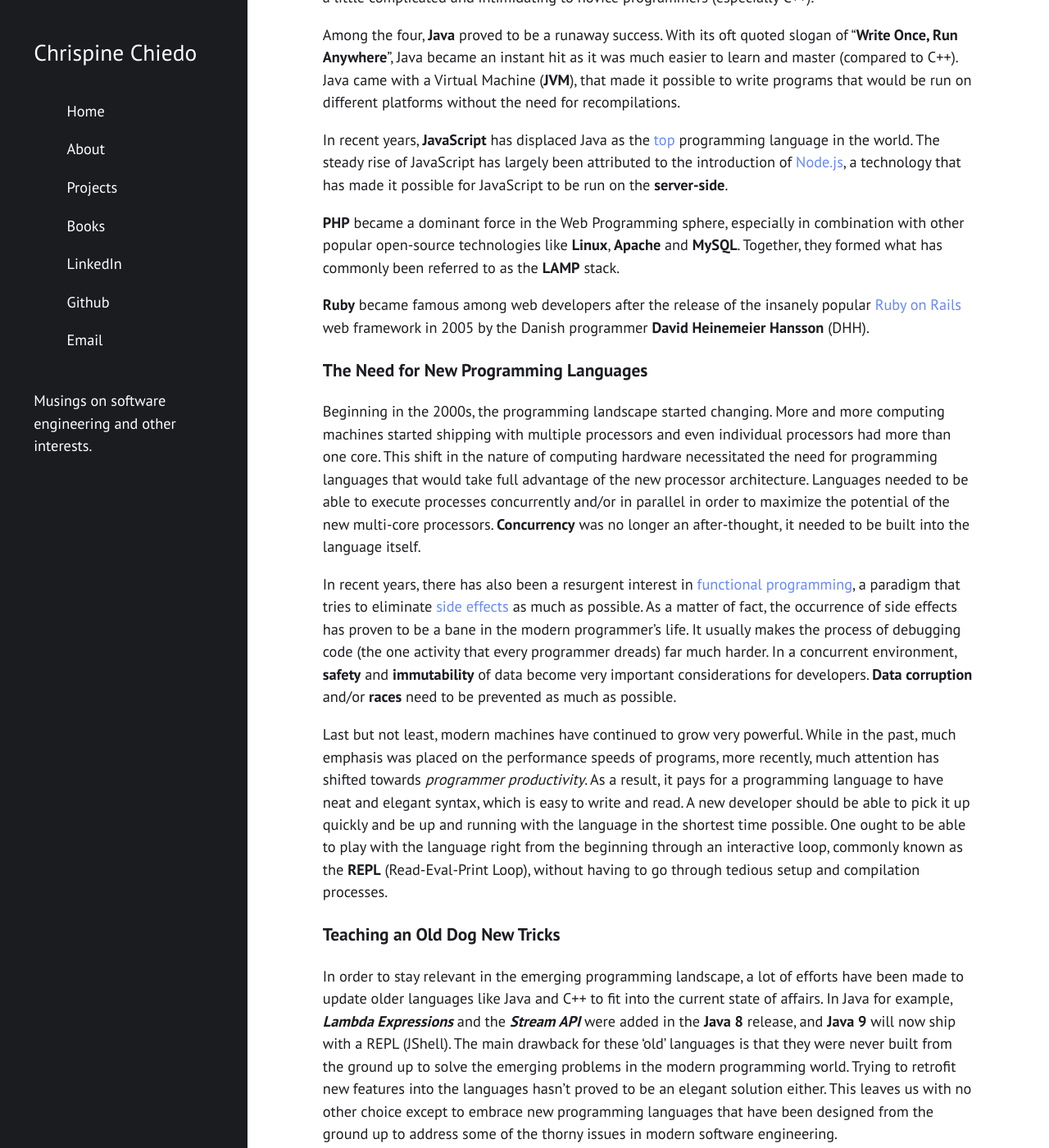
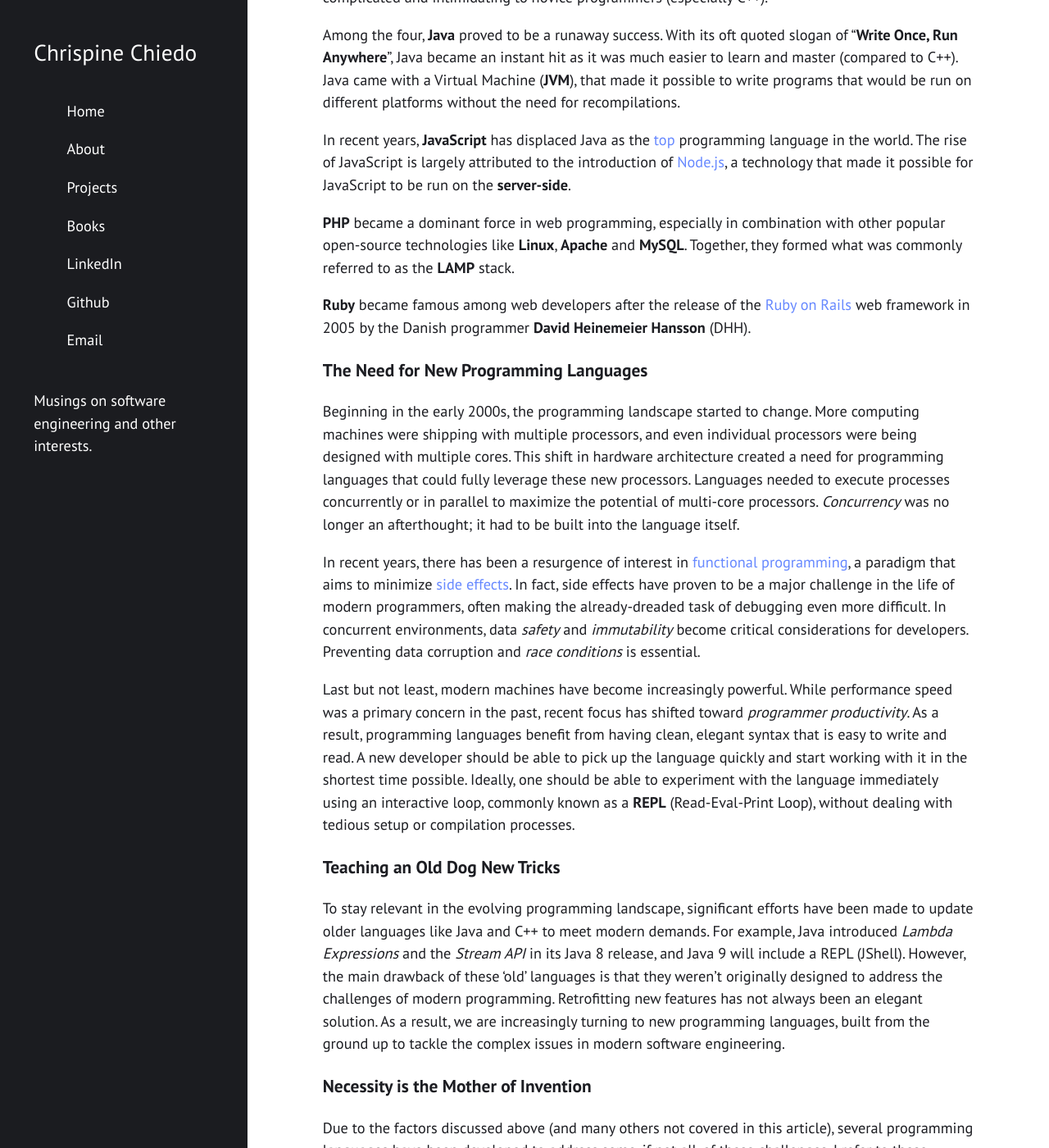
Before and after one commit to rimubytes/marvin, a Jekyll site: the page built from _posts/2017-05-06-modern-programming-languages.md, in a window 1280 px wide and 1400 px high, scrolled down 572 px. Shown: the whole window at 82% size. Built offline with Jekyll 4.4.1, drawn with Linux system fonts in a browser that asks for light colours; nearby versions of some CDN libraries; library files that are not in the unit come from our copies; some of the changed text lies outside the part shown.

Commit message:
make a few updates on PLs post

```diff
--- a/_posts/2017-05-06-modern-programming-languages.md
+++ b/_posts/2017-05-06-modern-programming-languages.md
@@ -6,57 +6,58 @@ tags: Rust Golang Scala Swift Kotlin
 excerpt_separator: <!--more-->
 ---
 
-Nineteen ninety nine was a particularly interesting year in the computer programming world. It is in this year that four new programming languages were released that would go on to influence the global programming community in ways that were not anticipated at the time of their official announcements. Incidentally, this was also the time that the web was just beginning to make waves and the Internet was on the verge of exploding into the mainstream digital culture.
+Nineteen ninety-nine was a particularly interesting year in the world of computer programming. During this year, four new programming languages were released that would go on to influence the global programming community in ways not anticipated at the time of their official announcements. Interestingly, this period also coincided with the early days of the web, as the Internet was on the verge of exploding into mainstream digital culture.
 
 <!--more-->
 
 > Note: This article was originally published on Medium in 2017, where it has received over 380 claps since then. You can check it out [here](https://medium.com/@chiedo.chrispine/the-rise-of-modern-programming-languages-c923a2b914fc).
 
-The four languages that made their debut in 1995 were **Java**, **JavaScript**, **PHP** and **Ruby**. Although there wasn't any much fanfare accompanying their respective releases, these languages would eventually grow to become ubiquitous programming tools to most software developers. Up until that time, **C** and **C++** were the dominant languages. Despite the fact that these two were very powerful, they were not inherently suited for the world-wide web. In addition they were often considered to be a little complicated and intimidating to novice programmers (especially C++).
+The four languages that made their debut in 1995 were **Java**, **JavaScript**, **PHP** and **Ruby**. Although there wasn’t much fanfare accompanying their respective releases, these languages would eventually grow to become ubiquitous programming tools for most software developers. Up until that time, **C** and **C++** were the dominant languages. Despite the fact that these two were very powerful, they were not inherently suited for the world-wide web. In addition they were often considered to be a little complicated and intimidating to novice programmers (especially C++).
 
 Among the four, **Java** proved to be a runaway success. With its oft quoted slogan of "**Write Once, Run Anywhere**", Java became an instant hit as it was much easier to learn and master (compared to C++). Java came with a Virtual Machine (**JVM**), that made it possible to write programs that would be run on different platforms without the need for recompilations.
 
-In recent years, **JavaScript** has displaced Java as the [top](https://insights.stackoverflow.com/survey/2017) programming language in the world. The steady rise of JavaScript has largely been attributed to the introduction of [Node.js](https://nodejs.org/en/), a technology that has made it possible for JavaScript to be run on the **server-side**.
+In recent years, **JavaScript** has displaced Java as the [top](https://insights.stackoverflow.com/survey/2017) programming language in the world. The rise of JavaScript is largely attributed to the introduction of [Node.js](https://nodejs.org/en/), a technology that made it possible for JavaScript to be run on the **server-side**.
 
-**PHP** became a dominant force in the Web Programming sphere, especially in combination with other popular open-source technologies like **Linux**, **Apache** and **MySQL**. Together, they formed what has commonly been referred to as the **LAMP** stack.
+**PHP** became a dominant force in web programming, especially in combination with other popular open-source technologies like **Linux**, **Apache** and **MySQL**. Together, they formed what was commonly referred to as the **LAMP** stack.
 
-**Ruby** became famous among web developers after the release of the insanely popular [Ruby on Rails](http://rubyonrails.org/) web framework in 2005 by the Danish programmer **David Heinemeier Hansson** (DHH).
+**Ruby** became famous among web developers after the release of the [Ruby on Rails](http://rubyonrails.org/) web framework in 2005 by the Danish programmer **David Heinemeier Hansson** (DHH).
 
 ### The Need for New Programming Languages
 
-Beginning in the 2000s, the programming landscape started changing. More and more computing machines started shipping with multiple processors and even individual processors had more than one core. This shift in the nature of computing hardware necessitated the need for programming languages that would take full advantage of the new processor architecture. Languages needed to be able to execute processes concurrently and/or in parallel in order to maximize the potential of the new multi-core processors. **Concurrency** was no longer an after-thought, it needed to be built into the language itself.
+Beginning in the early 2000s, the programming landscape started to change. More computing machines were shipping with multiple processors, and even individual processors were being designed with multiple cores. This shift in hardware architecture created a need for programming languages that could fully leverage these new processors. Languages needed to execute processes concurrently or in parallel to maximize the potential of multi-core processors. _Concurrency_ was no longer an afterthought; it had to be built into the language itself.
 
-In recent years, there has also been a resurgent interest in [functional programming](https://en.wikipedia.org/wiki/Functional_programming), a paradigm that tries to eliminate [side effects](https://en.wikipedia.org/wiki/Side_effect_(computer_science)) as much as possible. As a matter of fact, the occurrence of side effects has proven to be a bane in the modern programmer's life. It usually makes the process of debugging code (the one activity that every programmer dreads) far much harder. In a concurrent environment, **safety** and **immutability** of data become very important considerations for developers. **Data corruption** and/or **races** need to be prevented as much as possible.
+In recent years, there has been a resurgence of interest in [functional programming](https://en.wikipedia.org/wiki/Functional_programming), a paradigm that aims to minimize
+[side effects](https://en.wikipedia.org/wiki/Side_effect_(computer_science)). In fact, side effects have proven to be a major challenge in the life of modern programmers, often making the already-dreaded task of debugging even more difficult. In concurrent environments, data _safety_ and _immutability_ become critical considerations for developers. Preventing data corruption and _race conditions_ is essential.
 
-Last but not least, modern machines have continued to grow very powerful. While in the past, much emphasis was placed on the performance speeds of programs, more recently, much attention has shifted towards _programmer productivity_. As a result, it pays for a programming language to have neat and elegant syntax, which is easy to write and read. A new developer should be able to pick it up quickly and be up and running with the language in the shortest time possible. One ought to be able to play with the language right from the beginning through an interactive loop, commonly known as the **REPL** (Read-Eval-Print Loop), without having to go through tedious setup and compilation processes.
+Last but not least, modern machines have become increasingly powerful. While performance speed was a primary concern in the past, recent focus has shifted toward _programmer productivity_. As a result, programming languages benefit from having clean, elegant syntax that is easy to write and read. A new developer should be able to pick up the language quickly and start working with it in the shortest time possible. Ideally, one should be able to experiment with the language immediately using an interactive loop, commonly known as a **REPL** (Read-Eval-Print Loop), without dealing with tedious setup or compilation processes.
 
 ### Teaching an Old Dog New Tricks
 
-In order to stay relevant in the emerging programming landscape, a lot of efforts have been made to update older languages like Java and C++ to fit into the current state of affairs. In Java for example, ***Lambda Expressions*** and the ***Stream API*** were added in the **Java 8** release, and **Java 9** will now ship with a REPL (JShell). The main drawback for these 'old' languages is that they were never built from the ground up to solve the emerging problems in the modern programming world. Trying to retrofit new features into the languages hasn't proved to be an elegant solution either. This leaves us with no other choice except to embrace new programming languages that have been designed from the ground up to address some of the thorny issues in modern software engineering.
+To stay relevant in the evolving programming landscape, significant efforts have been made to update older languages like Java and C++ to meet modern demands. For example, Java introduced _Lambda Expressions_ and the _Stream API_ in its Java 8 release, and Java 9 will include a REPL (JShell). However, the main drawback of these ‘old’ languages is that they weren’t originally designed to address the challenges of modern programming. Retrofitting new features has not always been an elegant solution. As a result, we are increasingly turning to new programming languages, built from the ground up to tackle the complex issues in modern software engineering.
 
 ### Necessity is the Mother of Invention
 
-Due to the factors discussed above (and many others not mentioned in this article), several programming languages have been invented in order to try and tackle some (if not all) of these problems. I refer to these languages as '**modern**' because all of the them have been released within this century (i.e. from 2001 onwards).
+Due to the factors discussed above (and many others not covered in this article), several programming languages have been developed to address some, if not all, of these challenges. I refer to these languages as '_modern_' because all of the them have been released within this century (i.e. from 2001 onwards).
 
-As you will soon realize, most of these new languages have a lot in common. The syntax of some of them look very similar.
+As you will soon realize, most of these new languages have a lot in common. In some cases, even their syntax looks very similar.
 
 Some of the common features shared by these modern languages are:
 
-* variables are preferred to be ***immutable*** by default
-* most of them prefer type ***inference*** rather than explicit type annotations
-* most of them emphasize ***type safety***
-* most of them have ***trailing*** function return types
-* some of them offer easier ways of spawning multiple processes (or threads) that can be executed ***concurrently***
-* some of them offer easier ways for ***inter-process communication*** through channels (or similar primitives)
-* most of them emphasize the ***functional*** style of programming (e.g. pattern matching and lazy evaluation)
-* most of them don't ***require*** semi-colons as statement terminators
-* most of them offer a ***REPL***
-* most of them are ***statically-typed***
-* most of them have ***clean and elegant syntax***, without much clutter and verbosity
+* Variables are typically _**immutable**_ by default.
+* Most languages favor _**type inference**_ over explicit type annotations.
+* There is a strong emphasis on _**type safety**_.
+* Many feature _trailing_ function return types.
+* Some provide simpler ways to spawn multiple processes or threads for _concurrent_ execution.
+* Some offer easier mechanisms for _inter-process communication_ through channels or similar primitives.
+* Many emphasize _functional_ programming styles, such as pattern matching and lazy evaluation.
+* Semicolons are generally _not required_ as statement terminators.
+* Most languages include a _REPL_ for interactive programming.
+* Many are typically _statically-typed_.
+* Most often have clean, elegant syntax with _minimal clutter_ and verbosity.
 
 ### Common Modern Programming Languages
 
-The following are arguably the most 'visible' modern programming languages:
+The following are arguably the most 'popular' modern programming languages:
 1. Scala
 1. Golang (Go)
 1. Rust
```
